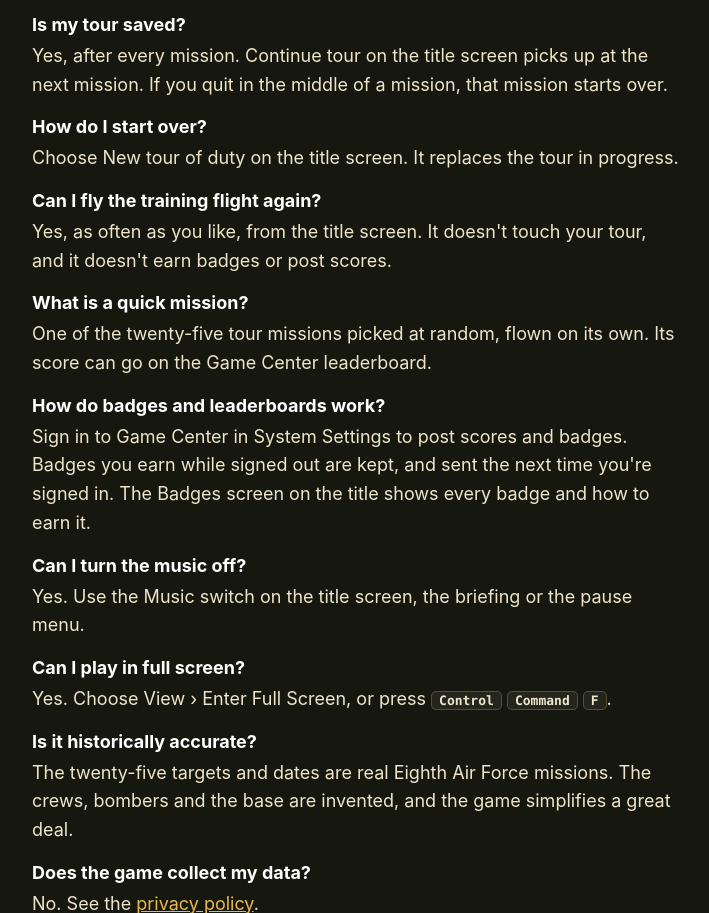
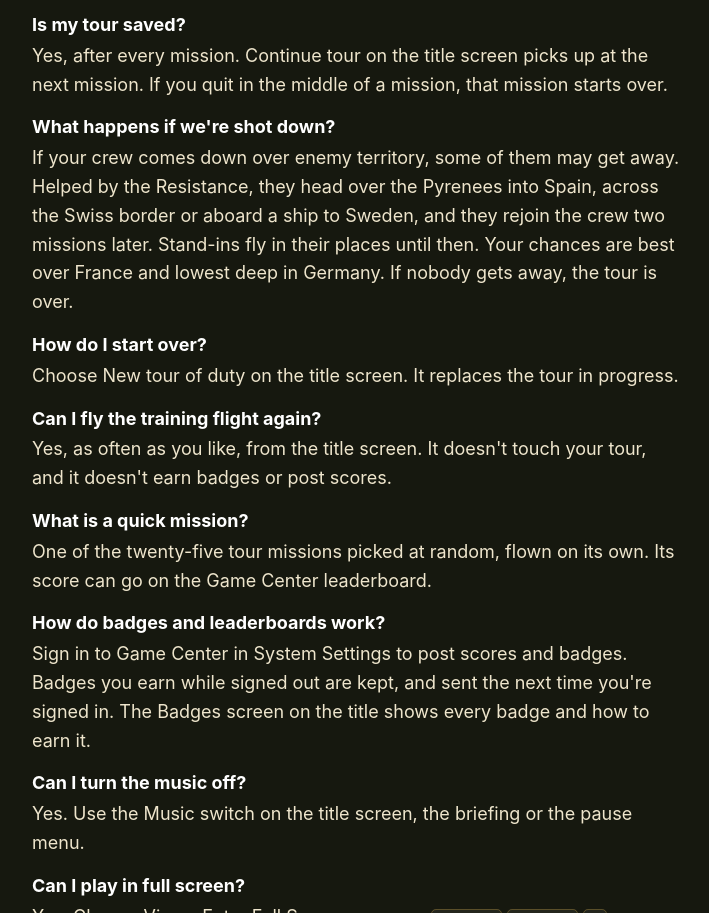
Before and after one commit to lazlaru/combat-box-site, a plain HTML site: page support.html in a window 1280 px wide. Shown: the part 1978-2891 px from the top of the page, without its empty margins (284-993 px from the left). Drawn offline with Linux system fonts and the light colour scheme.

Commit message:
Support: escape and evasion
Co-Authored-By: Claude Opus 5.5 <noreply@anthropic.com>

```diff
--- a/support.html
+++ b/support.html
@@ -33,6 +33,7 @@
   <dl>
     <dt>What's the difference between Easy, Medium and Hard?</dt><dd>On Easy nobody dies and the crew sorts most problems out on its own. On Medium, wounded men die if nobody reaches them in time. On Hard, hits can kill outright, the crew waits for your orders, and when the bomber is lost you must order the bail-out yourself. Harder settings also score more.</dd>
     <dt>Is my tour saved?</dt><dd>Yes, after every mission. Continue tour on the title screen picks up at the next mission. If you quit in the middle of a mission, that mission starts over.</dd>
+    <dt>What happens if we're shot down?</dt><dd>If your crew comes down over enemy territory, some of them may get away. Helped by the Resistance, they head over the Pyrenees into Spain, across the Swiss border or aboard a ship to Sweden, and they rejoin the crew two missions later. Stand-ins fly in their places until then. Your chances are best over France and lowest deep in Germany. If nobody gets away, the tour is over.</dd>
     <dt>How do I start over?</dt><dd>Choose New tour of duty on the title screen. It replaces the tour in progress.</dd>
     <dt>Can I fly the training flight again?</dt><dd>Yes, as often as you like, from the title screen. It doesn't touch your tour, and it doesn't earn badges or post scores.</dd>
     <dt>What is a quick mission?</dt><dd>One of the twenty-five tour missions picked at random, flown on its own. Its score can go on the Game Center leaderboard.</dd>
```
